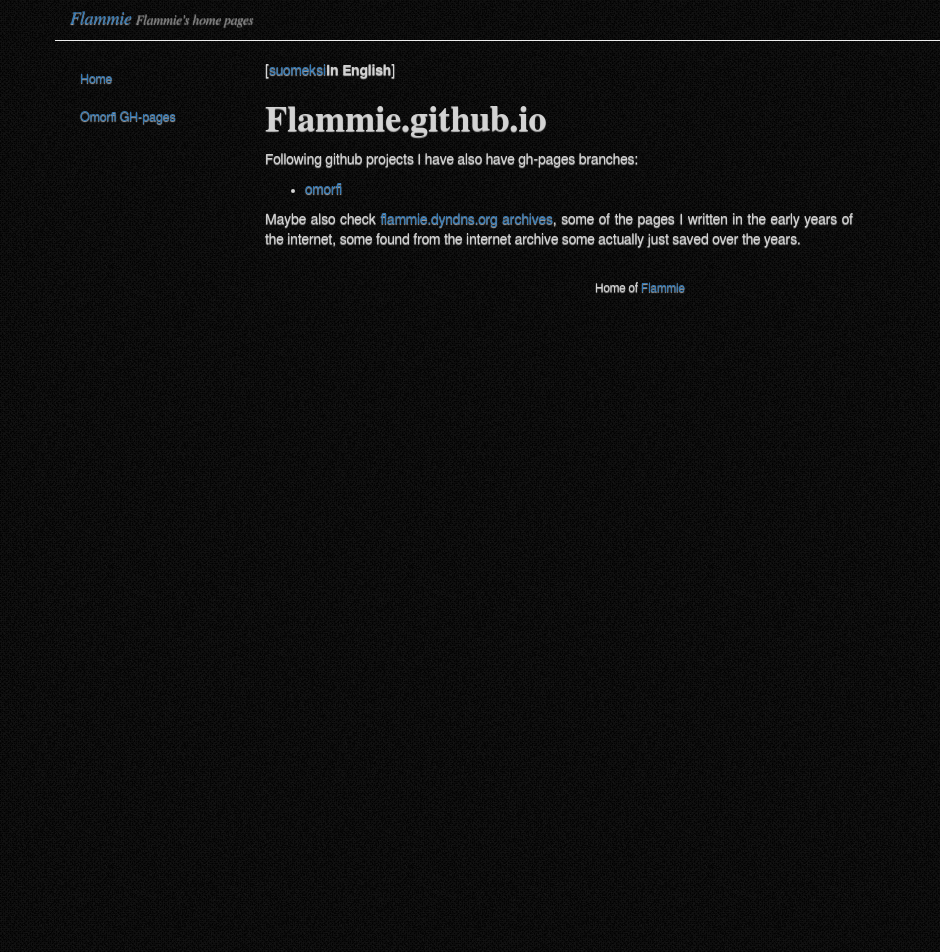
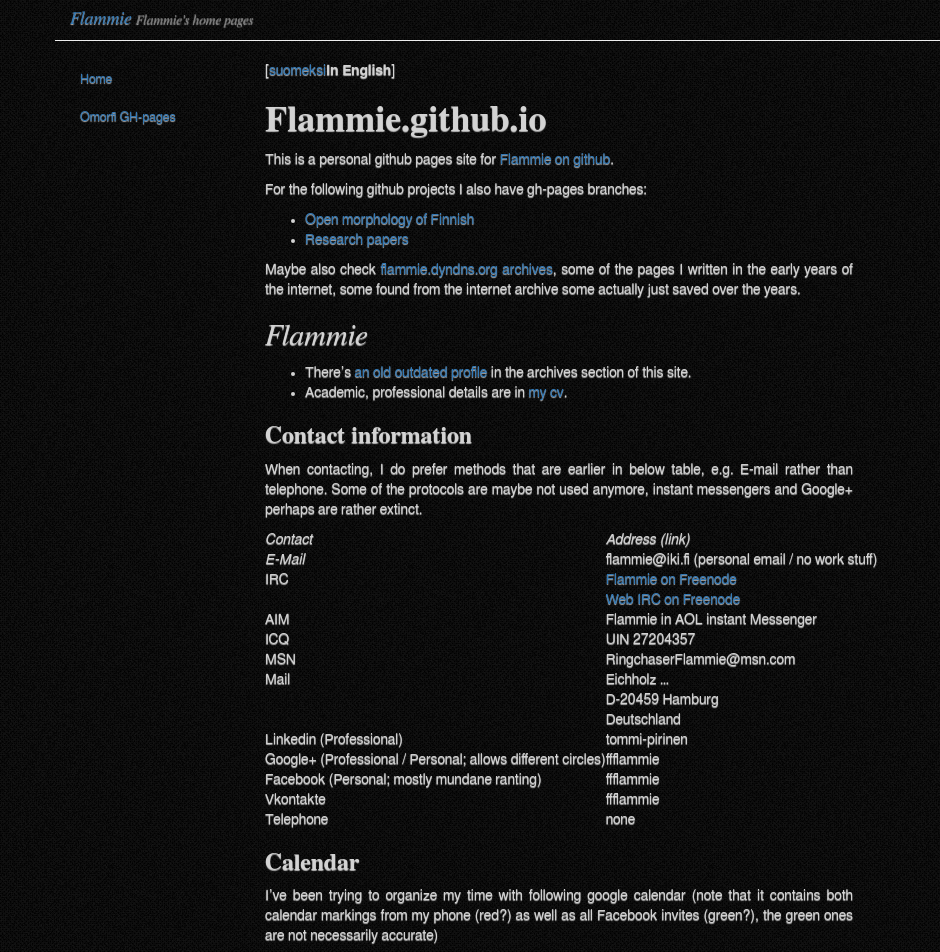
Before and after one commit to flammie/flammie.github.io, a Jekyll site: the page built from index.md, in a window 1280 px wide and 1400 px high. Shown: the top 952 px of the window, without its empty margins (0-940 px from the left). Built offline with Jekyll 4.4.1, drawn with Linux system fonts in a browser that asks for light colours; grey boxes are pictures that could not be loaded.

Commit message:
personals

```diff
--- a/index.md
+++ b/index.md
@@ -7,13 +7,53 @@
 
 # Flammie.github.io
 
-Following github projects I have also have gh-pages branches:
+This is a personal github pages site for [Flammie on
+github](https://github.com/flammie).
 
-* [omorfi](omorfi/)
+For the following github projects I also have gh-pages branches:
 
+* [Open morphology of Finnish](omorfi/)
+* [Research papers](purplemonkeydishwasher/)
 
 Maybe also check [flammie.dyndns.org archives](archive/index.html), some of the
 pages I written in the early years of the internet, some found from the internet
 archive some actually just saved over the years.
 
+## Flammie
+
+* There’s [an old outdated profile](archive/tietoja/flammie.html) in the archives
+  section of this site.
+* Academic, professional details are in [my cv]().
+
+### Contact information
+
+When contacting, I do prefer methods that are earlier in below table, e.g.
+E-mail rather than telephone. Some of the protocols are maybe not used anymore,
+instant messengers and Google+ perhaps are rather extinct.
+
+| *Contact* | *Address (link)* |
+| *E-Mail* | flammie@iki.fi (personal email / no work stuff) |
+| IRC | [Flammie on Freenode](irc://Freenode/Flammie?isnick) |
+| | [Web IRC on Freenode](https://webchat.freenode.net)
+| AIM | Flammie in AOL instant Messenger|
+| ICQ | UIN 27204357 |
+| MSN | RingchaserFlammie@msn.com |
+| Mail | Eichholz ... |
+| | D-20459 Hamburg |
+| | Deutschland |
+| Linkedin (Professional) | tommi-pirinen |
+| Google+ (Professional / Personal; allows different circles)  | ffflammie |
+| Facebook (Personal; mostly mundane ranting) | ffflammie |
+| Vkontakte | ffflammie |
+| Telephone | none |
+
+### Calendar
+
+I've been trying to organize my time with following google calendar (note that
+it contains both calendar markings from my phone (red?) as well as all Facebook
+invites (green?), the green ones are not necessarily accurate)
+
+<iframe src="https://www.google.com/calendar/embed?title=Main%20google%20calendar%20and%20Facebook%20invites&amp;showNav=0&amp;showDate=0&amp;showPrint=0&amp;showTabs=0&amp;height=600&amp;wkst=2&amp;bgcolor=%23FFFFFF&amp;src=ffflammie%40gmail.com&amp;color=%23691426&amp;src=qgt5sb2s9v7sirfcu5prf86h3q264o6g%40import.calendar.google.com&amp;color=%232F6309&amp;ctz=Europe%2FBerlin" style=" border:solid 1px #777 " width="800" height="600" frameborder="0" scrolling="no"></iframe>
+
+
 <!-- vim: set ft=markdown -->
```
